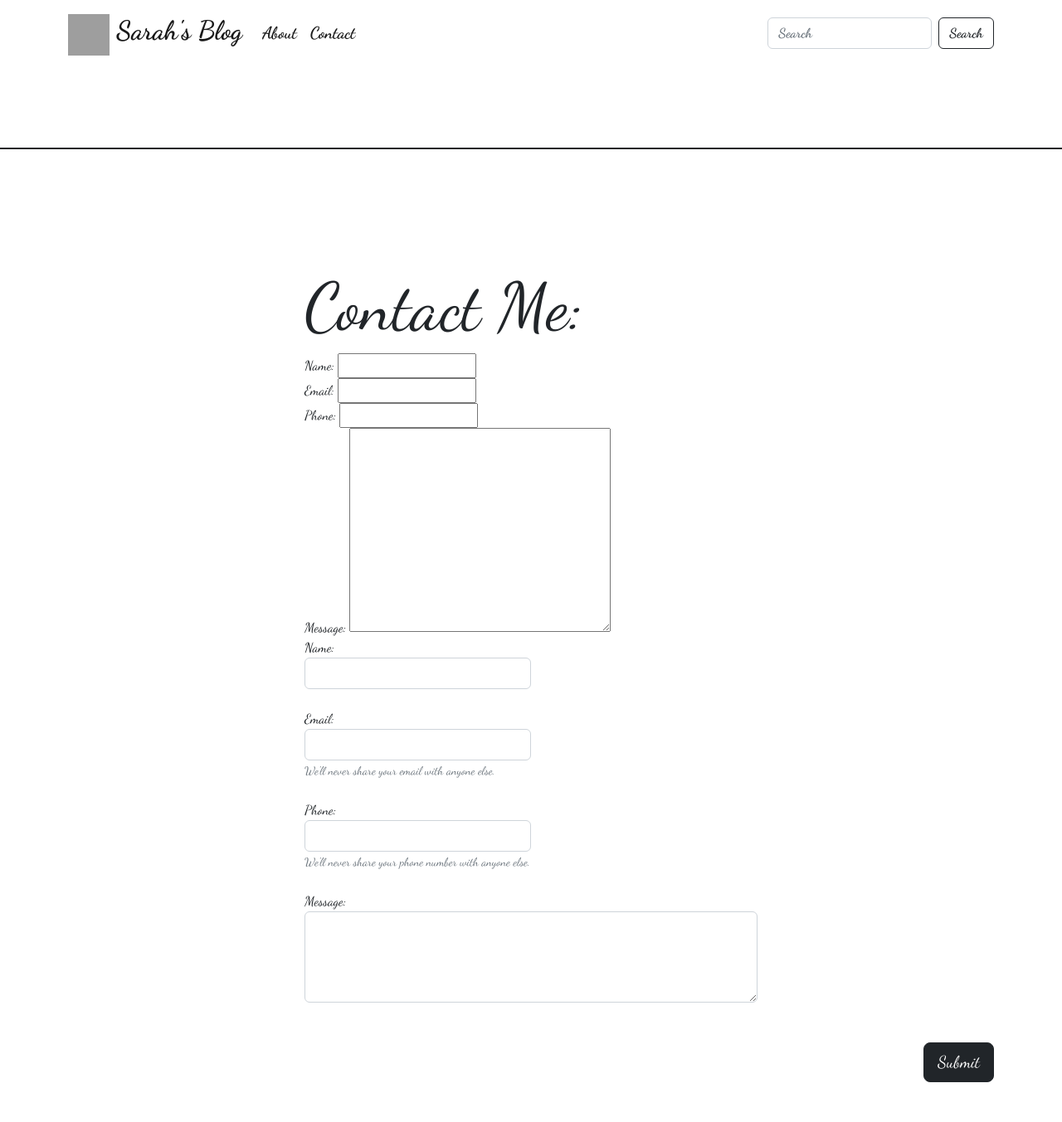
After one commit to blulady/my_blog, a Django app: page /contact in a window 1280 px wide. The commit adds this page. Shown: the whole page at 83% size. Run offline with Django 5.2, Linux system fonts and the light colour scheme; some libraries are stand-ins or nearby versions; some web fonts are replaced; grey boxes are pictures that could not be loaded.

Commit message:
contact page up but template not connected to form or view

```diff
--- /dev/null
+++ b/blog/blog/blog_app/forms.py
@@ -0,0 +1,8 @@
+from django import forms
+
+
+class ContactForm(forms.Form):
+    name = forms.CharField(max_length=250)
+    email = forms.EmailField(max_length=250)
+    phone = forms.CharField(max_length=11)
+    message = forms.CharField(widget=forms.Textarea)
--- a/blog/blog/blog_app/views.py
+++ b/blog/blog/blog_app/views.py
@@ -1,10 +1,11 @@
 from typing import Any
 from django.db.models.query import QuerySet
-from django.shortcuts import render
+from django.shortcuts import render, redirect
 from django.http import HttpResponse
 from django.template import loader
 from django.views.generic import ListView, DetailView
 from .models import Post
+from .forms import ContactForm
 
 
 
@@ -27,3 +28,32 @@ class PostDetailView(DetailView):
 def about_me(request):
     template = loader.get_template("blog/about_me.html")
     return HttpResponse(template.render())
+
+
+# def contact(request):
+#     template = loader.get_template("blog/contact.html")
+#     return HttpResponse(template.render())
+
+
+def contact(request):
+    if request.method == 'POST':
+        form = ContactForm(request.Post)
+        name = request.POST.get('name')
+        email = request.POST.get('email')
+        phone = request.POST.get('phone')
+        message = request.POST.get('message')
+        form.name = name
+        form.email = email
+        form.phone = phone
+        form.message = message
+        if form.is_valid():
+            pass
+            return redirect('success')
+    else:
+        form = ContactForm()
+    return render(request, 'blog/contact.html', {'form': form})
+
+
+def success(request):
+    template = loader.get_template("blog/email_submission_success.html")
+    return HttpResponse(template.render())
--- a/blog/blog/templates/base/navbar.html
+++ b/blog/blog/templates/base/navbar.html
@@ -7,7 +7,10 @@
       <div class="collapse navbar-collapse" id="navbarSupportedContent">
         <ul class="navbar-nav me-auto mb-2 mb-lg-0">
           <li class="nav-item">
-            <a class="nav-link active logo fs-5" aria-current="page" href="about">About Me</a>
+            <a class="nav-link active logo fs-5" aria-current="page" href="about">About</a>
+          </li>
+          <li class="nav-item">
+            <a class="nav-link active logo fs-5" aria-current="page" href="contact">Contact</a>
           </li>
         </ul>
         <form class="d-flex" role="search">
--- a/blog/blog/templates/blog/about_me.html
+++ b/blog/blog/templates/blog/about_me.html
@@ -27,7 +27,8 @@
                             I would love to make magic for your projects.</h4>
                             <br>
 
-                            <button type="button" class="btn btn-dark">Contact Me</button>
+                            <button type="button" class="btn btn-dark btn-lg">
+                               <a href="{% url 'contact' %}" style="text-decoration:none; color: white"> Contact Me </a></button>
                              </div>
                     </div>
 
--- /dev/null
+++ b/blog/blog/templates/blog/contact.html
@@ -0,0 +1,47 @@
+{% extends "../base/base.html" %}
+{% block title %}
+    About Sarah
+{% endblock %}
+{% block template %}
+{% include "../base/navbar.html" %}
+<div class="mt-md-5">
+    <div class="border-top border-2 border-dark w-100 position-relative" style="top: 50px;"></div>
+        <div class="container py-5 mt-md-5">
+            <div class="row mt-md-5 justify-content-center">
+                <div class="col-12 col-md-6 py-1 py-md-5 text-center text-md-start">
+                    <form class="" method="POST" action="ContactForm">
+                        <h1 class="display-1">Contact Me:</h1>
+                        {{ form }}
+                        <div class="form-group col-md-6">
+                            <label for="name">Name:</label>
+                            <input name="name" type="text" class="form-control" id="name" aria-describedby="nameHelp">
+                        </div>
+                        <br>
+                        <div class="form-group col-md-6">
+                            <label for="email">Email:</label>
+                            <input name="email" type="email" class="form-control" id="email" aria-describedby="emailHelp">
+                            <small id="emailHelp" class="form-text text-muted">We'll never share your email with anyone else.</small>
+                        </div>
+                        <br>
+                        <div class="form-group col-md-6">
+                            <label for="phone">Phone:</label>
+                            <input name="phone" type="text" class="form-control" id="phone" aria-describedby="phoneHelp">
+                            <small id="phoneHelp" class="form-text text-muted">We'll never share your phone number with anyone else.</small>
+                        </div>
+                        <br>
+                        <div class="form-group">
+                            <label for="FormControlTextarea">Message:</label>
+                            <textarea name="message" class="form-control" id="FormControlTextarea" rows="4"></textarea>
+                        </div>
+
+                    </form>
+
+                </div>
+                <div class="text-end">
+                <button type="submit" class="btn btn-dark btn-lg">
+                               <a href="{% url 'contact' %}" style="text-decoration:none; color: white"> Submit </a></button>
+                             </div>
+            </div>
+        </div>
+</div>
+{% endblock %}
--- a/blog/blog/urls.py
+++ b/blog/blog/urls.py
@@ -23,5 +23,7 @@ urlpatterns = [
     path("admin/", admin.site.urls),
     path("", views.HomeView.as_view(), name="home"),
     path('post/<slug:slug>', views.PostDetailView.as_view(), name='post-detail'),
-    path("about", views.about_me, name='about')
+    path("about", views.about_me, name='about'),
+    path('contact', views.contact, name='contact'),
+    path('success', views.success, name='success'),
 ]
```
Also changed, not shown: blog/blog/templates/blog/email_submission_success.html (added, +21 -0 lines).
